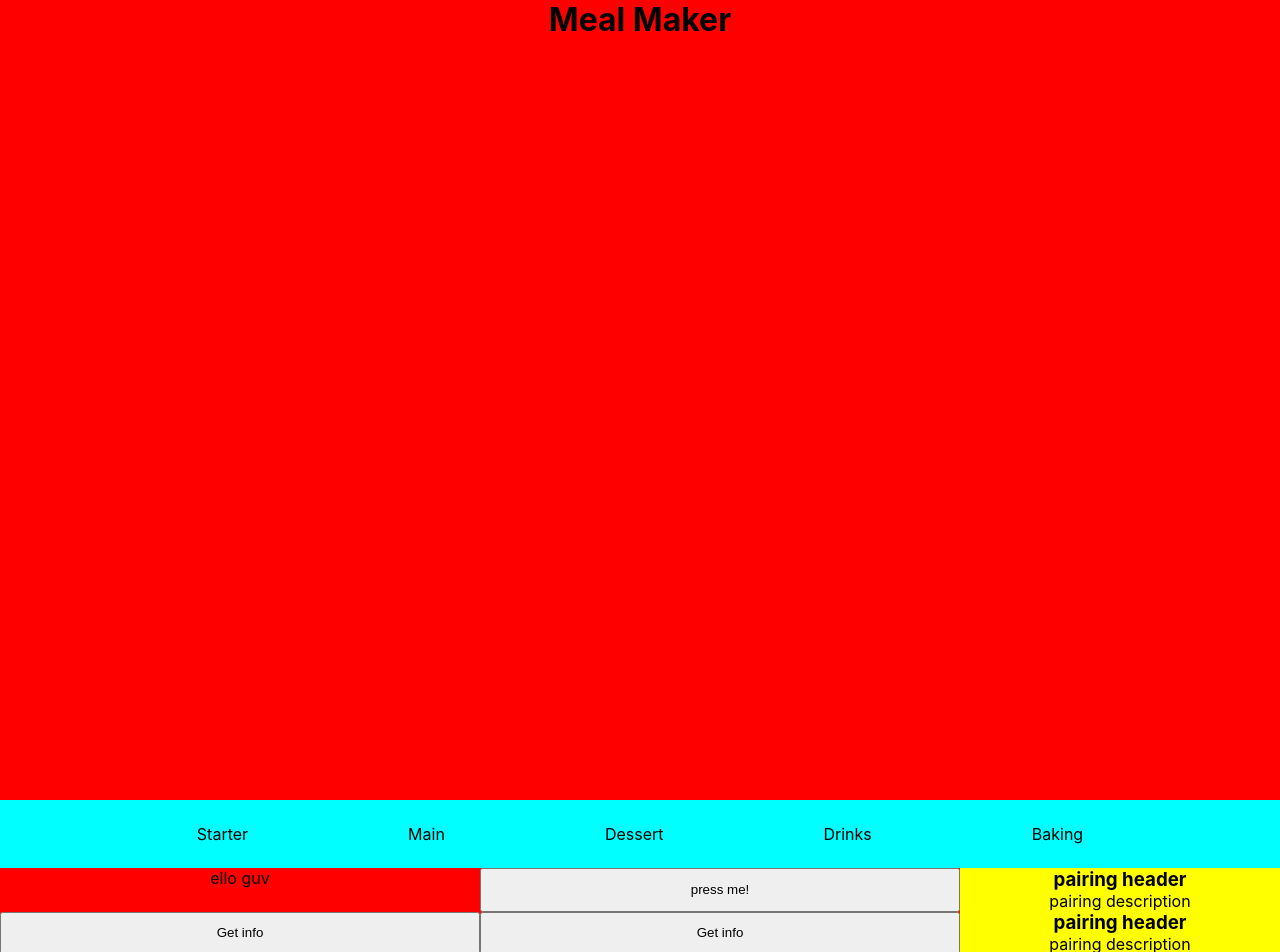
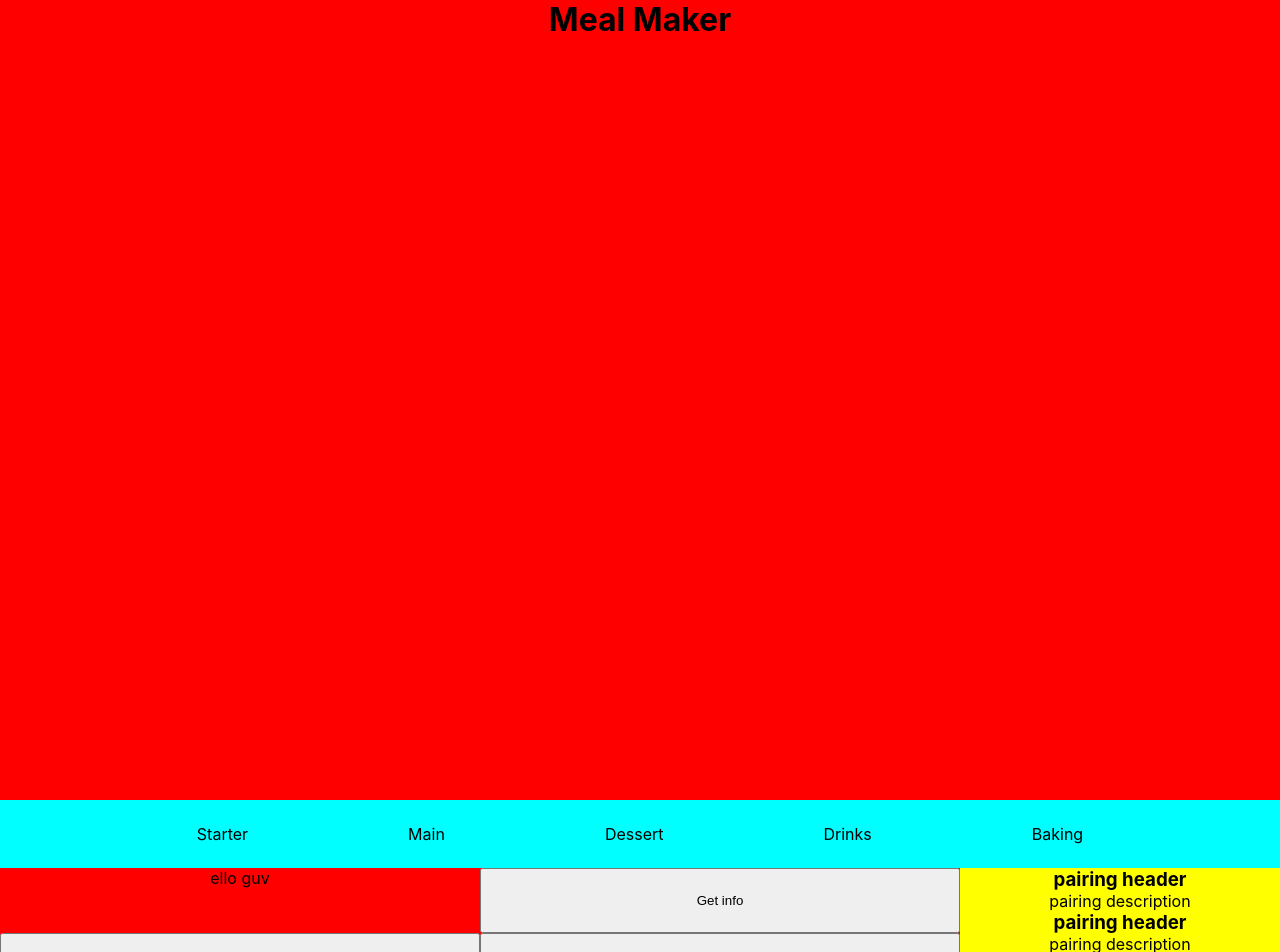
Before and after one commit to Neil-McCarthy/Meal-Maker---React, a React (Create React App) app: page / in a window 1280 px wide. Shown: the top 952 px of the page. Built offline with nearby package versions, Linux system fonts and the light colour scheme.

Commit message:
correcting useState error - success!

```diff
--- a/src/Content/DisplayAllOptions.js
+++ b/src/Content/DisplayAllOptions.js
@@ -3,16 +3,15 @@ import React, { useState } from "react";
 // let sectionPosition;
 const DisplayAllOptions = (props) => {
     const [output, setOutput] = useState("ello guv");
-
     if (props.mealInformation.length > 0) {
         for (let specificMeal = 0;specificMeal < props.mealInformation.length;specificMeal++) {
+            if (specificMeal === 0) {
+                let placeHolder = props.mealInformation[2].title;
+                console.log(placeHolder);
+                if (output === "ello guv")
+                setOutput(placeHolder);
+            }
         }
-    }
-
-    function changeContent() {
-        let placeHolder = props.mealInformation;
-        console.log(placeHolder);
-        //setOutput(placeHolder);
     }
     // let totalSections = [];
     // for (let index=0;index<10;index++) {
@@ -27,9 +26,6 @@ const DisplayAllOptions = (props) => {
     return (
         <React.Fragment>
             <p>{output}</p>
-            <button onClick={() => changeContent()}>
-                press me!
-            </button>
         </React.Fragment>
     )
 }
--- a/src/ExtraBits/Section.js
+++ b/src/ExtraBits/Section.js
@@ -3,7 +3,7 @@ import React from "react";
 
 const Section = (props) => {
     return(
-        <section class={props.sectionPosition}>
+        <section className={props.sectionPosition}>
             <h1>
                 {props.heading}
             </h1>
```
